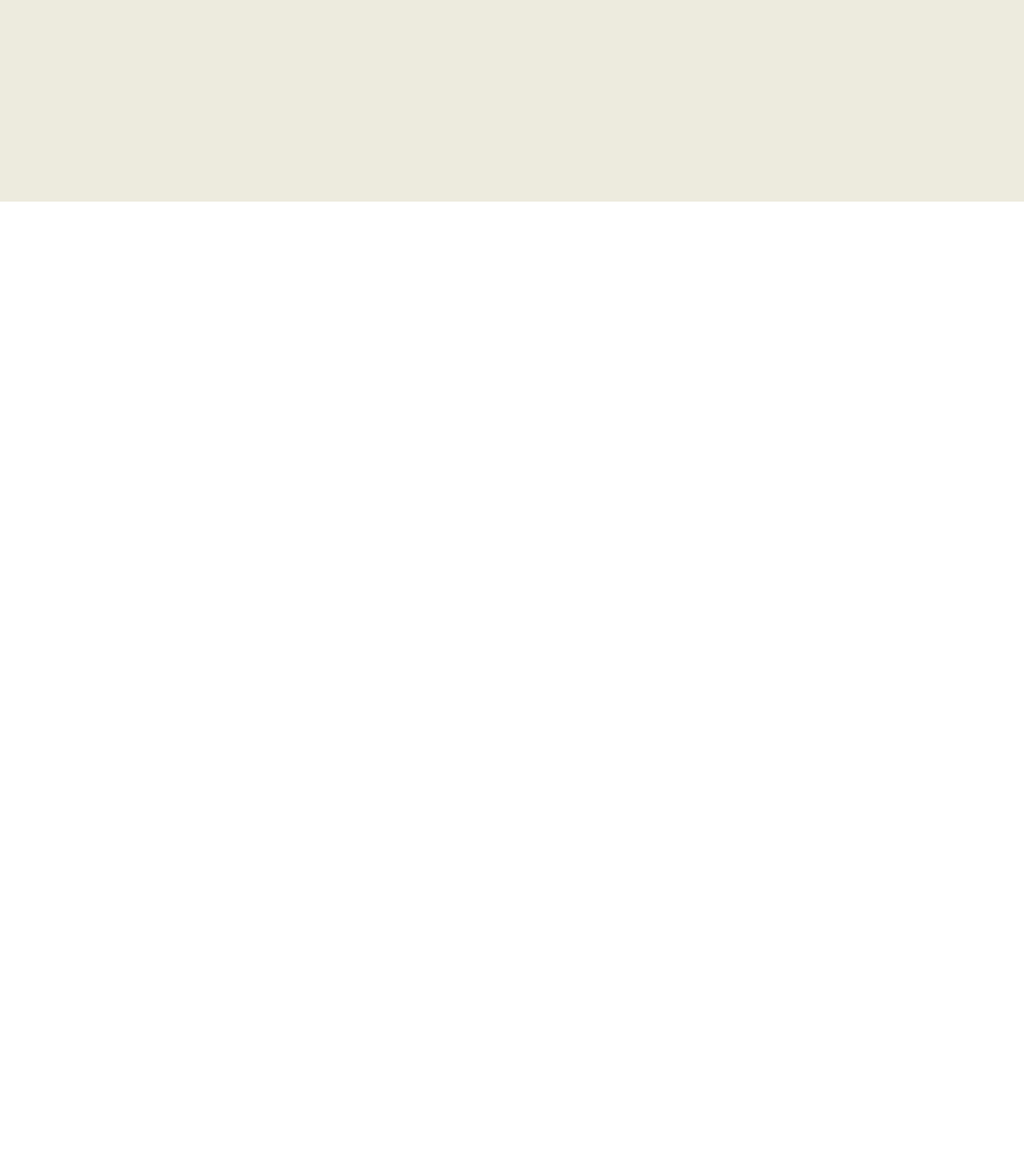
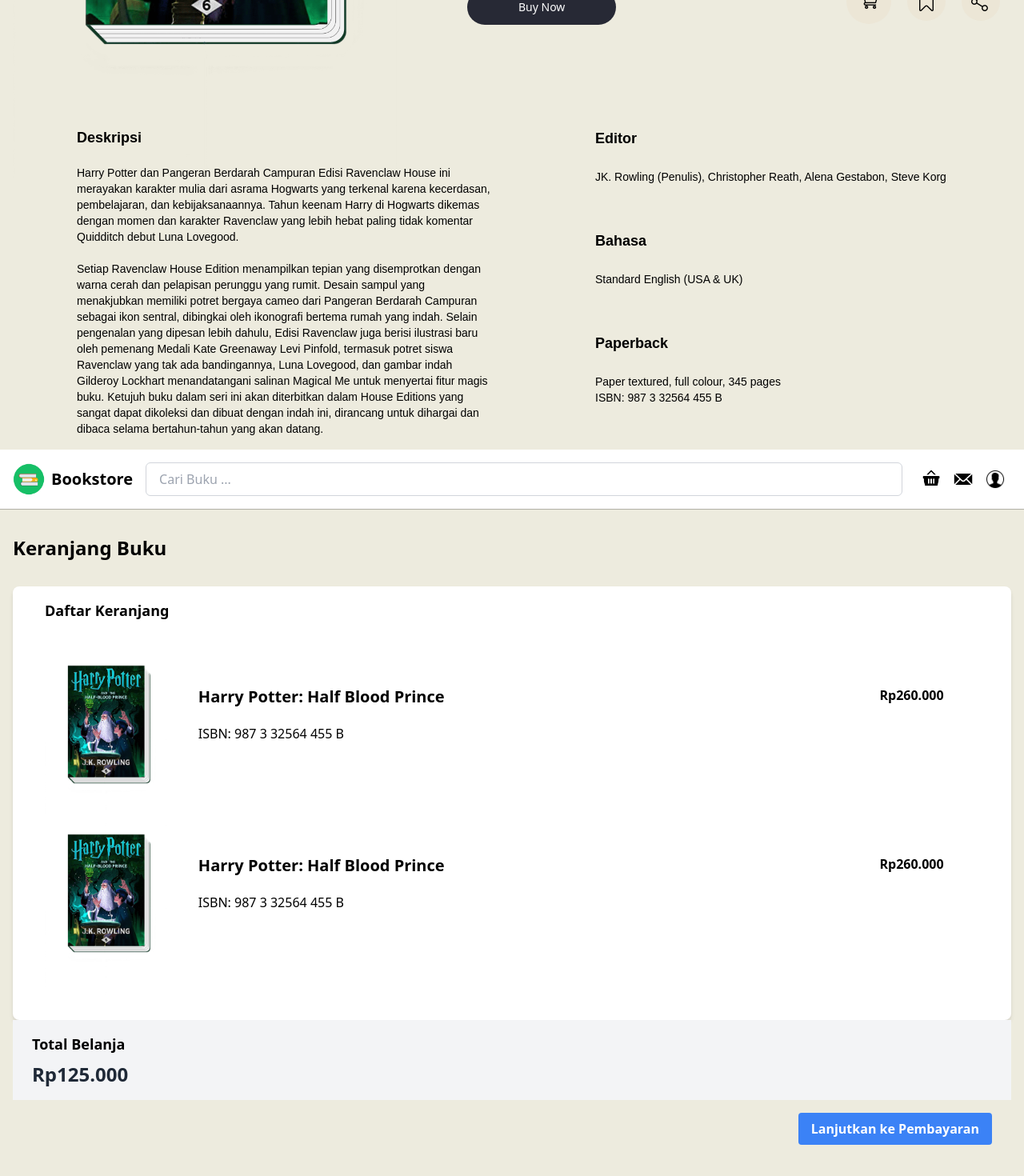
Before and after one commit to RajendraMaheswara/SMKN6--KELOMPOK4-BOOKSTORE, a React (Create React App) app: page / in a window 1280 px wide. Shown: the part 548-2018 px from the top of the page at 80% size. Before the commit the page ends 800 px from the top, so only its background shows below. Built offline with nearby package versions, Linux system fonts and the light colour scheme; the HTML template or start-up script is replaced by a standard one.

Commit message:
baru lagi

```diff
--- a/src/App.js
+++ b/src/App.js
@@ -13,7 +13,7 @@
       {/* <Halaman_Home_Guest /> */}
       {/* <Halaman_Account /> */}
       {/* <Login />*/}
-      { /* <Desc /> */}
+      { <Desc /> }
       {/* <Halaman_Login /> */}
       {/* <Desc /> */}
       {/* <Halaman_Home_Guest /> */}
--- a/src/components/halaman_desc/desc.js
+++ b/src/components/halaman_desc/desc.js
@@ -85,7 +85,7 @@
           </div>
 
           <div className="editors ml-40">
-            <h1 className="font-poppins font-bold text-lg mt-44">Editor</h1>
+            <h1 className="font-poppins font-bold text-lg mt-32">Editor</h1>
             <p className="font-barlow text-sm mt-6">
               JK. Rowling (Penulis), Christopher Reath, Alena Gestabon, Steve Korg
             </p>
--- a/src/components/halaman_keranjang/keranjang.js
+++ b/src/components/halaman_keranjang/keranjang.js
@@ -1,7 +1,7 @@
 import '../../../src/App.css';
 import '../../../src/index.css';
 import Bar from '../navbar/navbar';
-
+import image from '../../assets/picbuku.png';
 
 
 function Halaman_Keranjang() {
@@ -9,15 +9,44 @@
     <div className="bg-bg_cream min-h-screen">
       <Bar/>
 
-      <div className="max-w-7xl mx-auto py-8">
+      <div className="max-w-7xl mx-4 py-8">
         <h1 className="text-2xl font-bold mb-8">Keranjang Buku</h1>
-        <div className="bg-white shadow-md rounded-lg overflow-hidden">
-          <div className="px-10 py-4">
-            <ul className="flex">
-                <p className="text-md mr-10 ml-10">Deskripsi</p>
-                <p className="text-md mr-10 ml-10">Deskripsi</p>
-              </ul>
+          <div className="bg-white shadow-md rounded-lg overflow-hidden px-10 py-4">
+            <p className="text-lg font-bold mb-2">Daftar Keranjang</p>
+
+            <ul>
+              <li className="flex mb-4 mt-10">
+                  <img src={image} style={{ maxWidth: "13%", maxHeight: "13%" }} className="max-w-full h-auto" alt="Book Cover"/>
+                  <div className="ml-10">
+                  <p className="text-xl font-bold mt-10">Harry Potter: Half Blood Prince</p>
+                  <p className="text-base mt-5">ISBN: 987 3 32564 455 B</p>
+                  </div>
+                <div className="w-2/4 text-right ml-10 mt-10">
+                  <p className="text-md font-bold">Rp260.000</p>
+                </div>
+              </li>
+
+              <li className="flex -mt-5 mb-4">
+                  <img src={image} style={{ maxWidth: "13%", maxHeight: "13%" }} className="max-w-full h-auto" alt="Book Cover"/>
+                  <div className="ml-10">
+                  <p className="text-xl font-bold mt-10">Harry Potter: Half Blood Prince</p>
+                  <p className="text-base mt-5">ISBN: 987 3 32564 455 B</p>
+                  </div>
+                <div className="w-2/4 text-right ml-10 mt-10">
+                  <p className="text-md font-bold">Rp260.000</p>
+                </div>
+              </li>
+            </ul>
+
           </div>
+          <div className="px-6 py-4 bg-gray-100">
+            <p className="text-lg font-bold mb-2">Total Belanja</p>
+            <p className="text-2xl font-bold text-gray-800">Rp125.000</p>
+          </div>
+          <div className="px-6 py-4 flex justify-end">
+            <button className="bg-blue-500 hover:bg-blue-700 text-white font-bold py-2 px-4 rounded">
+              Lanjutkan ke Pembayaran
+            </button>
         </div>
       </div>
     </div>
```
